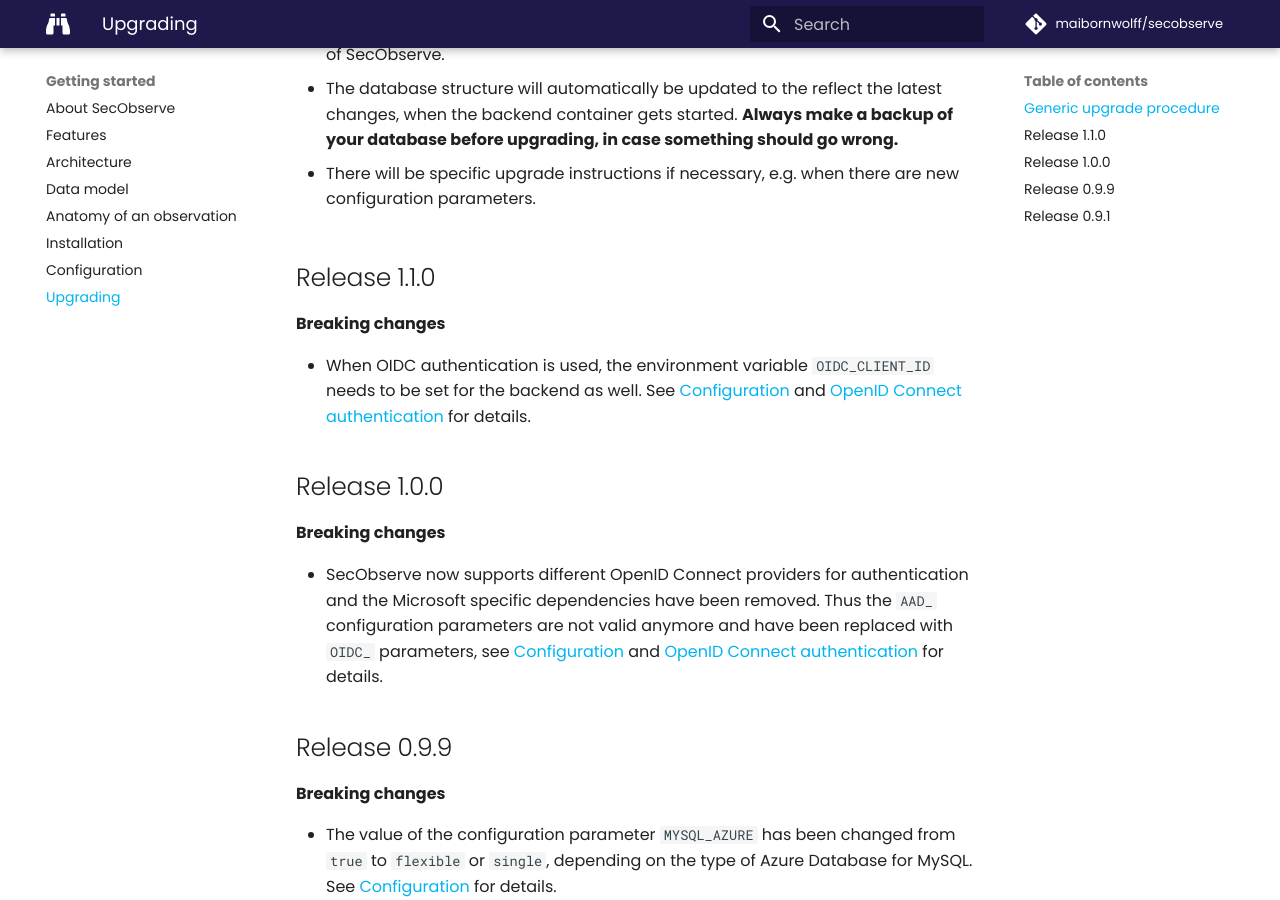
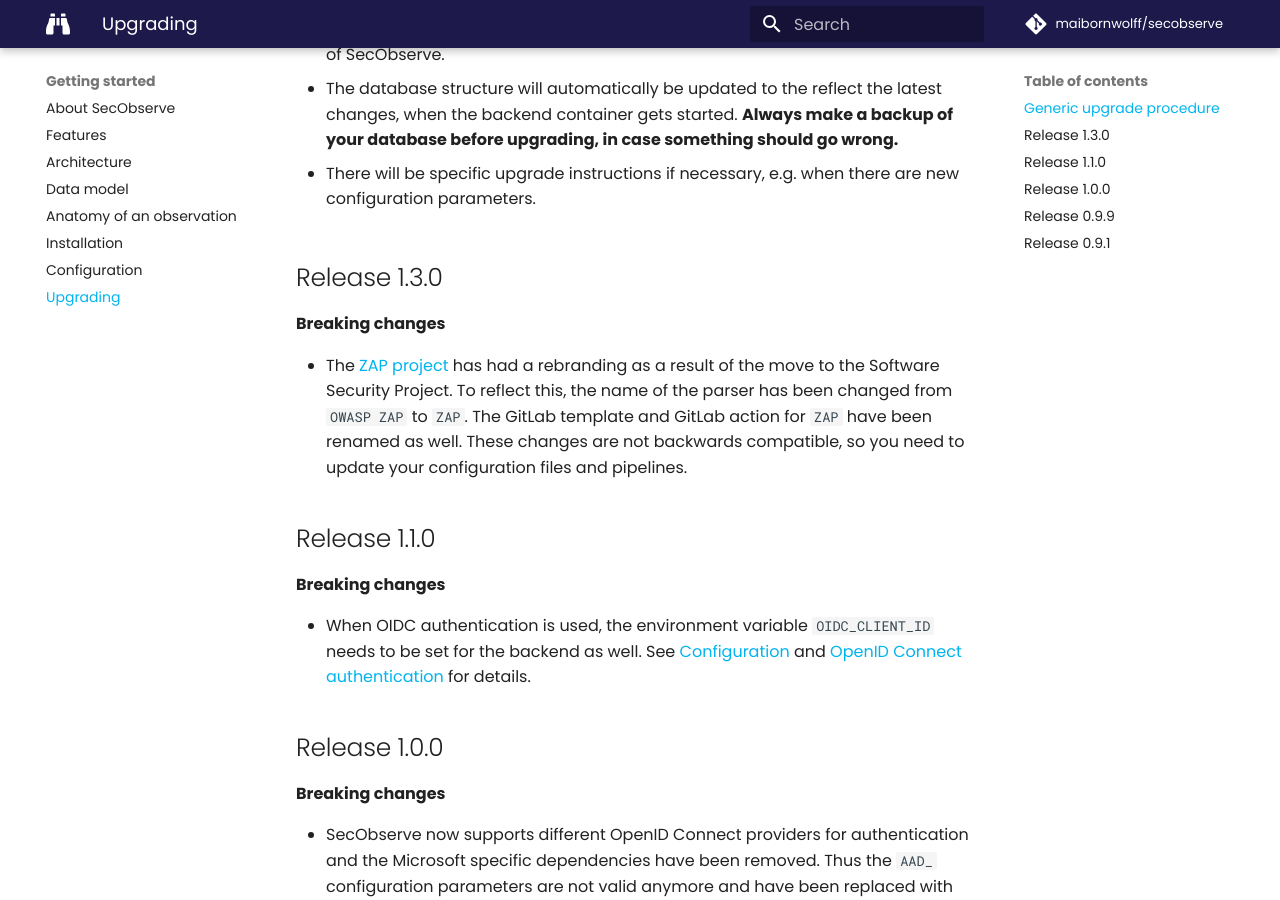
Before and after one commit to MaibornWolff/SecObserve, an MkDocs documentation site: the page built from docs/getting_started/upgrading.md, in a window 1280 px wide and 900 px high, scrolled down 329 px. Built offline with MkDocs 1.6.1 and Material for MkDocs 9.7.7, drawn with Linux system fonts in a browser that asks for light colours; comment, search, counter and statistics services are not loaded.

```diff
--- a/docker-compose-prod-mysql.yml
+++ b/docker-compose-prod-mysql.yml
@@ -37,7 +37,7 @@ services:
       - traefik
 
   frontend:
-    image: maibornwolff/secobserve-frontend:1.2.0
+    image: maibornwolff/secobserve-frontend:1.3.0
     container_name: "prod_secobserve_frontend"
     labels:
       - "traefik.enable=true"
@@ -54,7 +54,7 @@ services:
       - traefik
 
   backend:
-    image: maibornwolff/secobserve-backend:1.2.0
+    image: maibornwolff/secobserve-backend:1.3.0
     container_name: "prod_secobserve_backend"
     labels:
       - "traefik.enable=true"
--- a/docker-compose-prod-postgres.yml
+++ b/docker-compose-prod-postgres.yml
@@ -37,7 +37,7 @@ services:
       - traefik
 
   frontend:
-    image: maibornwolff/secobserve-frontend:1.2.0
+    image: maibornwolff/secobserve-frontend:1.3.0
     container_name: "prod_secobserve_frontend"
     labels:
       - "traefik.enable=true"
@@ -54,7 +54,7 @@ services:
       - traefik
 
   backend:
-    image: maibornwolff/secobserve-backend:1.2.0
+    image: maibornwolff/secobserve-backend:1.3.0
     container_name: "prod_secobserve_backend"
     labels:
       - "traefik.enable=true"
--- a/docs/getting_started/upgrading.md
+++ b/docs/getting_started/upgrading.md
@@ -9,6 +9,12 @@
 * The database structure will automatically be updated to the reflect the latest changes, when the backend container gets started. **Always make a backup of your database before upgrading, in case something should go wrong.**
 
 * There will be specific upgrade instructions if necessary, e.g. when there are new configuration parameters.
+
+## Release 1.3.0
+
+**Breaking changes**
+
+* The [ZAP project](https://www.zaproxy.org) has had a rebranding as a result of the move to the Software Security Project. To reflect this, the name of the parser has been changed from `OWASP ZAP` to `ZAP`. The GitLab template and GitLab action for `ZAP` have been renamed as well. These changes are not backwards compatible, so you need to update your configuration files and pipelines.
 
 ## Release 1.1.0
 
```
Also changed, not shown: docs/getting_started/installation.md (+2 -2 lines), 6 other files.
